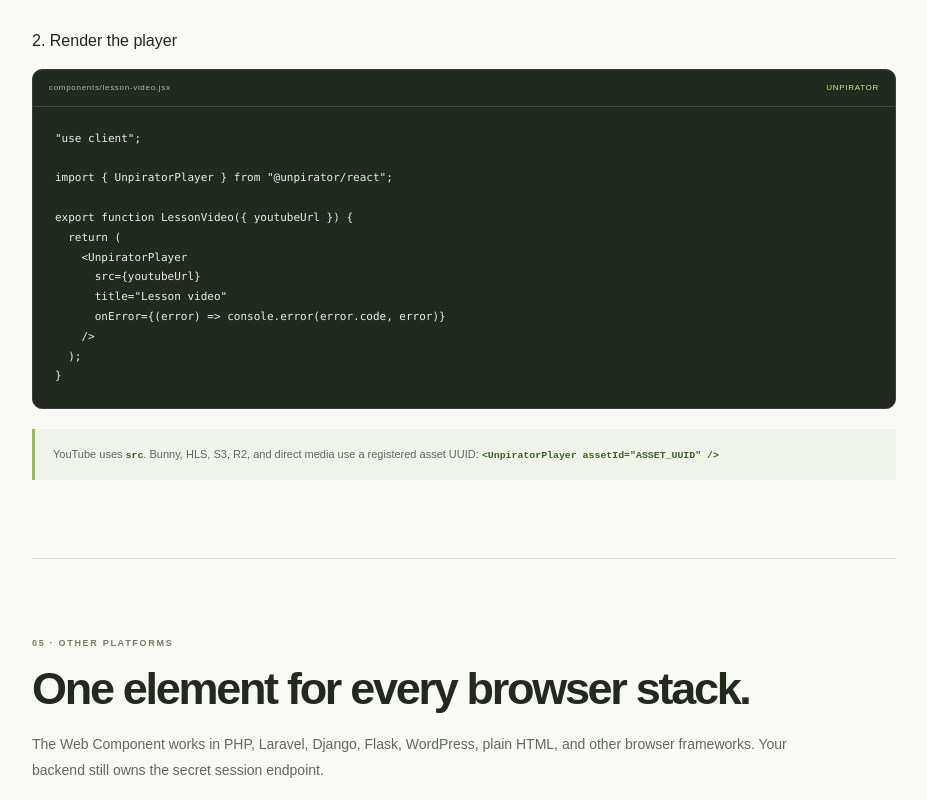
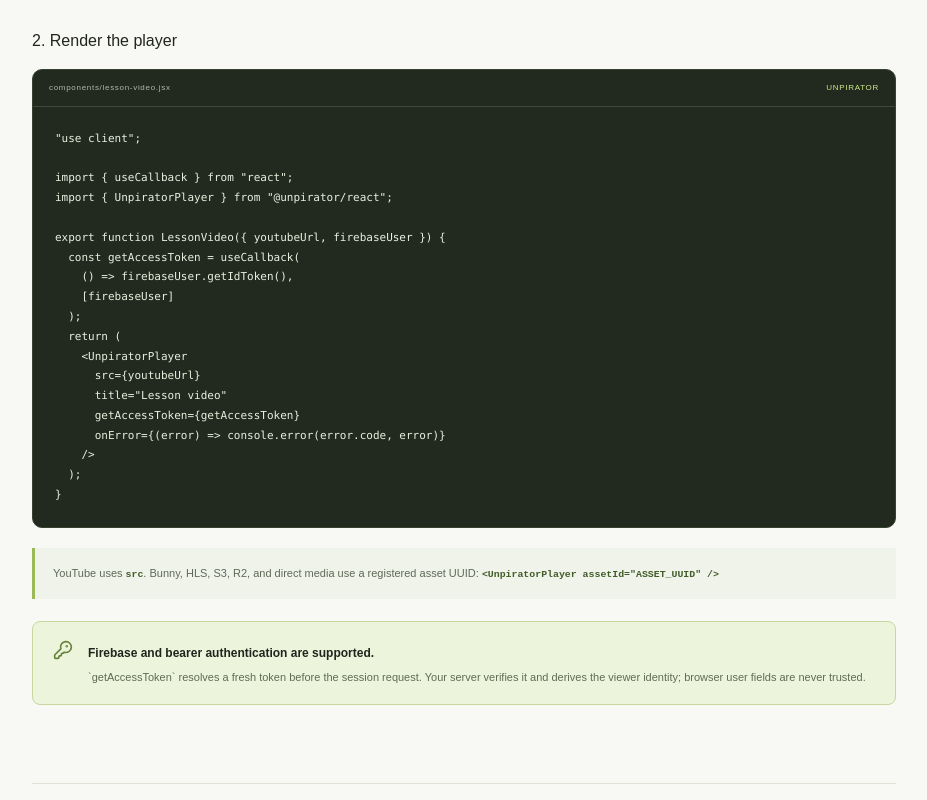
Before and after one commit to masharzy/theunpirator, a Next.js app in the folder apps/dashboard/: page /docs in a window 1280 px wide. Shown: the part 4120-4920 px from the top of the page, without its empty margins (328-1255 px from the left). Built offline with nearby package versions, Linux system fonts and the light colour scheme; no server answers.

Commit message:
feat: support authenticated React playback requests

```diff
--- a/apps/dashboard/app/docs/page.js
+++ b/apps/dashboard/app/docs/page.js
@@ -307,13 +307,19 @@ export const POST = createUnpiratorPlaybackHandler({
             <h3 className="docs-subtitle">2. Render the player</h3>
             <CodeBlock label="components/lesson-video.jsx">{`"use client";
 
+import { useCallback } from "react";
 import { UnpiratorPlayer } from "@unpirator/react";
 
-export function LessonVideo({ youtubeUrl }) {
+export function LessonVideo({ youtubeUrl, firebaseUser }) {
+  const getAccessToken = useCallback(
+    () => firebaseUser.getIdToken(),
+    [firebaseUser]
+  );
   return (
     <UnpiratorPlayer
       src={youtubeUrl}
       title="Lesson video"
+      getAccessToken={getAccessToken}
       onError={(error) => console.error(error.code, error)}
     />
   );
@@ -321,6 +327,17 @@ export function LessonVideo({ youtubeUrl }) {
             <div className="docs-note">
               YouTube uses <code>src</code>. Bunny, HLS, S3, R2, and direct media use a registered
               asset UUID: <code>{'<UnpiratorPlayer assetId="ASSET_UUID" />'}</code>
+            </div>
+            <div className="docs-callout">
+              <KeyRound size={20} />
+              <div>
+                <strong>Firebase and bearer authentication are supported.</strong>
+                <p>
+                  `getAccessToken` resolves a fresh token before the session request. Your server
+                  verifies it and derives the viewer identity; browser user fields are never
+                  trusted.
+                </p>
+              </div>
             </div>
           </section>
 
@@ -449,7 +466,7 @@ Content-Type: application/json
         <Link href="/" className="wordmark">
           <ShieldCheck size={19} /> unpirator.
         </Link>
-        <p>Documentation for package version 0.1.0</p>
+        <p>Documentation for package version 0.1.x</p>
         <a href="https://www.npmjs.com/org/unpirator" target="_blank" rel="noreferrer">
           npm packages <ArrowUpRight size={13} />
         </a>
--- a/packages/react/package.json
+++ b/packages/react/package.json
@@ -1,6 +1,6 @@
 {
   "name": "@unpirator/react",
-  "version": "0.1.0",
+  "version": "0.1.1",
   "description": "React and Next.js component for The Unpirator protected player",
   "keywords": [
     "react",
--- a/packages/sdk-js/package.json
+++ b/packages/sdk-js/package.json
@@ -1,6 +1,6 @@
 {
   "name": "@unpirator/sdk-js",
-  "version": "0.1.0",
+  "version": "0.1.1",
   "description": "Browser SDK for The Unpirator protected media player",
   "keywords": [
     "video",
```
Also changed, not shown: packages/react/src/index.js (+25 -2 lines), packages/sdk-js/src/index.js (+13 -2 lines), packages/react/README.md, packages/sdk-js/README.md, 1 other file (tests, documents, lock files or other folders).
